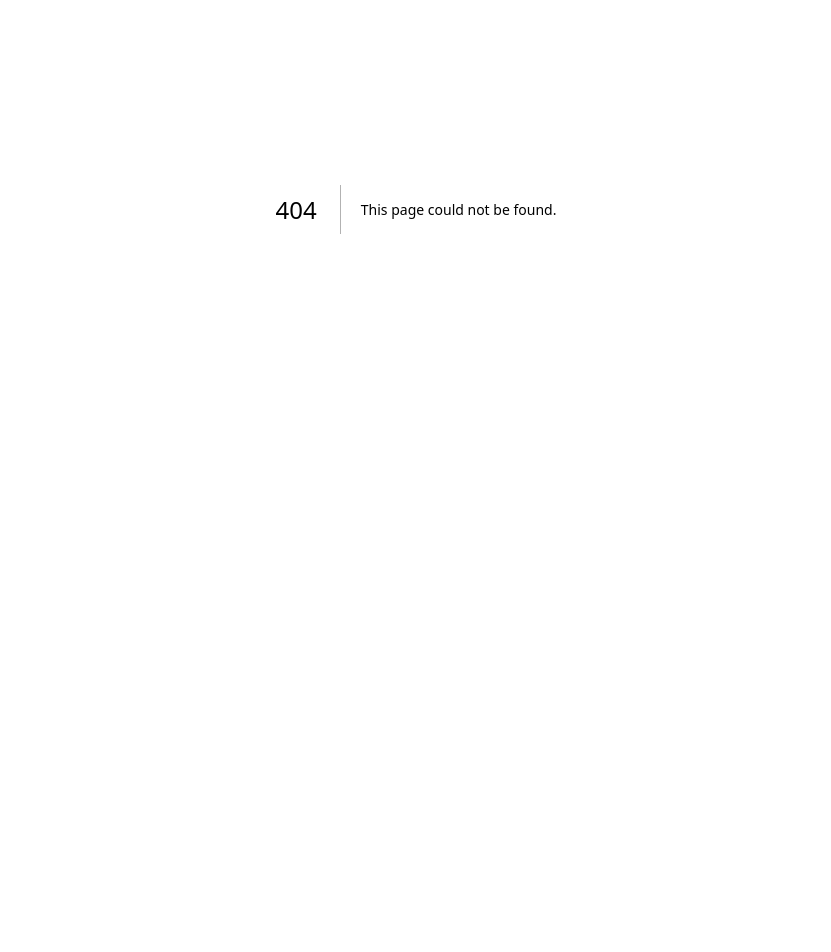
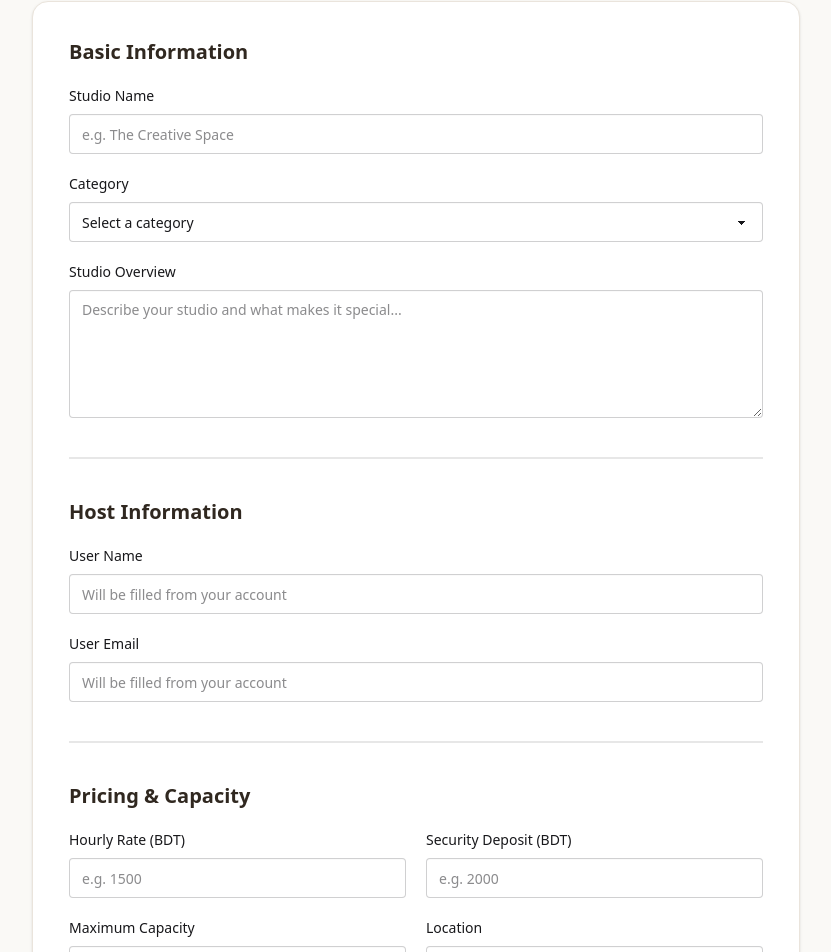
Before and after one commit to sadiaalam200023/A08_PH, a Next.js app: page /add-studio in a window 1280 px wide. Before the commit this address had no page. Shown: the part 256-1208 px from the top of the page, without its empty margins (224-1055 px from the left). Before the commit the page ends 865 px from the top, so only its background shows below. Built offline with nearby package versions, Linux system fonts and the light colour scheme.

Commit message:
add studio page works

```diff
--- /dev/null
+++ b/app/add-studio/page.tsx
@@ -0,0 +1,353 @@
+
+"use client";
+
+import { useState, type FormEvent } from "react";
+
+const categories = [
+  "Photo Studios",
+  "Sound Stages",
+  "Podcast Rooms",
+  "Music Suites",
+  "Art Workshops",
+];
+
+const availableAmenities = [
+  "Wi-Fi",
+  "Air Conditioning",
+  "Lighting Equipment",
+  "Soundproofing",
+  "Parking",
+  "Projector",
+  "Changing Room",
+  "Restroom",
+];
+
+const initialForm = {
+  title: "",
+  category: "",
+  hourlyRate: "",
+  securityDeposit: "",
+  capacity: "",
+  location: "",
+  image: "",
+  overview: "",
+};
+
+export default function AddStudioPage() {
+  const [form, setForm] = useState(initialForm);
+  const [amenities, setAmenities] = useState<string[]>([]);
+  const [loading, setLoading] = useState(false);
+  const [message, setMessage] = useState("");
+
+  // Updates the value of a form field
+  const update = (field: keyof typeof initialForm, value: string) => {
+    setForm((current) => ({
+      ...current,
+      [field]: value,
+    }));
+  };
+
+  // Adds or removes an amenity
+  const handleAmenityChange = (amenity: string) => {
+    setAmenities((current) =>
+      current.includes(amenity)
+        ? current.filter((item) => item !== amenity)
+        : [...current, amenity]
+    );
+  };
+
+  // Handles form submission
+  const handleSubmit = async(event: FormEvent<HTMLFormElement>) => {
+    event.preventDefault();
+
+    const res = await fetch("http://localhost:8000/add-studios", {
+  method: "POST",
+  headers: {
+    "Content-Type": "application/json",
+  },
+  body: JSON.stringify(form),
+});
+
+const result = await res.json();
+console.log(result);
+    setLoading(true);
+    setMessage("");
+
+    const studioData = {
+      ...form,
+      hourlyRate: Number(form.hourlyRate),
+      securityDeposit: Number(form.securityDeposit),
+      capacity: Number(form.capacity),
+      amenities,
+    };
+
+    // Temporary: check the submitted data in the browser console
+    console.log("Studio information:", studioData);
+
+    setTimeout(() => {
+      setLoading(false);
+      setMessage("Studio information submitted successfully!");
+
+      setForm(initialForm);
+      setAmenities([]);
+    }, 500);
+  };
+
+  return (
+    <main className="min-h-screen bg-[#FAF9F6] px-5 py-12">
+      <div className="mx-auto max-w-3xl">
+
+        <div className="mb-10">
+          <p className="mb-2 text-sm font-medium uppercase tracking-[0.2em] text-[#98745B]">
+            Host your space
+          </p>
+
+          <h1 className="text-3xl font-semibold text-[#302820] md:text-4xl">
+            Add a New Studio
+          </h1>
+
+          <p className="mt-3 text-[#77716B]">
+            Share your creative space with creators and professionals.
+          </p>
+        </div>
+
+        <form
+          onSubmit={handleSubmit}
+          className="space-y-8 rounded-2xl border border-[#EAE4DC] bg-white p-6 shadow-sm md:p-9"
+        >
+
+          {/* Basic Information */}
+          <section className="space-y-5">
+            <h2 className="text-xl font-semibold text-[#302820]">
+              Basic Information
+            </h2>
+
+            <div>
+              <label className="mb-2 block text-sm font-medium">
+                Studio Name
+              </label>
+              <input
+                type="text"
+                placeholder="e.g. The Creative Space"
+                className="input input-bordered w-full"
+                value={form.title}
+                onChange={(e) => update("title", e.target.value)}
+                required
+              />
+            </div>
+
+            <div>
+              <label className="mb-2 block text-sm font-medium">
+                Category
+              </label>
+              <select
+                className="select select-bordered w-full"
+                value={form.category}
+                onChange={(e) => update("category", e.target.value)}
+                required
+              >
+                <option value="" disabled>
+                  Select a category
+                </option>
+
+                {categories.map((category) => (
+                  <option key={category} value={category}>
+                    {category}
+                  </option>
+                ))}
+              </select>
+            </div>
+
+            <div>
+              <label className="mb-2 block text-sm font-medium">
+                Studio Overview
+              </label>
+              <textarea
+                placeholder="Describe your studio and what makes it special..."
+                className="textarea textarea-bordered min-h-32 w-full"
+                value={form.overview}
+                onChange={(e) => update("overview", e.target.value)}
+                required
+              />
+            </div>
+          </section>
+
+          <div className="divider" />
+{/* Host Information */}
+<section className="space-y-5">
+  <h2 className="text-xl font-semibold text-[#302820]">
+    Host Information
+  </h2>
+
+  <div>
+    <label className="mb-2 block text-sm font-medium">
+      User Name
+    </label>
+    <input
+      type="text"
+      value=""
+      placeholder="Will be filled from your account"
+      className="input input-bordered w-full"
+      readOnly
+    />
+  </div>
+
+  <div>
+    <label className="mb-2 block text-sm font-medium">
+      User Email
+    </label>
+    <input
+      type="email"
+      value=""
+      placeholder="Will be filled from your account"
+      className="input input-bordered w-full"
+      readOnly
+    />
+  </div>
+</section>
+
+<div className="divider" />
+          {/* Pricing and Capacity */}
+          <section className="space-y-5">
+            <h2 className="text-xl font-semibold text-[#302820]">
+              Pricing & Capacity
+            </h2>
+
+            <div className="grid gap-5 md:grid-cols-2">
+              <div>
+                <label className="mb-2 block text-sm font-medium">
+                  Hourly Rate (BDT)
+                </label>
+                <input
+                  type="number"
+                  min="1"
+                  placeholder="e.g. 1500"
+                  className="input input-bordered w-full"
+                  value={form.hourlyRate}
+                  onChange={(e) => update("hourlyRate", e.target.value)}
+                  required
+                />
+              </div>
+
+              <div>
+                <label className="mb-2 block text-sm font-medium">
+                  Security Deposit (BDT)
+                </label>
+                <input
+                  type="number"
+                  min="0"
+                  placeholder="e.g. 2000"
+                  className="input input-bordered w-full"
+                  value={form.securityDeposit}
+                  onChange={(e) =>
+                    update("securityDeposit", e.target.value)
+                  }
+                  required
+                />
+              </div>
+
+              <div>
+                <label className="mb-2 block text-sm font-medium">
+                  Maximum Capacity
+                </label>
+                <input
+                  type="number"
+                  min="1"
+                  placeholder="Number of people"
+                  className="input input-bordered w-full"
+                  value={form.capacity}
+                  onChange={(e) => update("capacity", e.target.value)}
+                  required
+                />
+              </div>
+
+              <div>
+                <label className="mb-2 block text-sm font-medium">
+                  Location
+                </label>
+                <input
+                  type="text"
+                  placeholder="e.g. Banani, Dhaka"
+                  className="input input-bordered w-full"
+                  value={form.location}
+                  onChange={(e) => update("location", e.target.value)}
+                  required
+                />
+              </div>
+            </div>
+          </section>
+
+          <div className="divider" />
+
+          {/* Image */}
+          <section className="space-y-3">
+            <h2 className="text-xl font-semibold text-[#302820]">
+              Studio Image
+            </h2>
+
+            <label className="block text-sm font-medium">
+              Image URL
+            </label>
+
+            <input
+              type="url"
+              placeholder="https://example.com/studio-image.jpg"
+              className="input input-bordered w-full"
+              value={form.image}
+              onChange={(e) => update("image", e.target.value)}
+              required
+            />
+          </section>
+
+          <div className="divider" />
+
+          {/* Amenities */}
+          <section className="space-y-4">
+            <h2 className="text-xl font-semibold text-[#302820]">
+              Available Amenities
+            </h2>
+
+            <p className="text-sm text-[#77716B]">
+              Select all amenities available in your studio.
+            </p>
+
+            <div className="grid grid-cols-2 gap-4 md:grid-cols-3">
+              {availableAmenities.map((amenity) => (
+                <label
+                  key={amenity}
+                  className="flex cursor-pointer items-center gap-3 text-sm"
+                >
+                  <input
+                    type="checkbox"
+                    className="checkbox checkbox-sm"
+                    checked={amenities.includes(amenity)}
+                    onChange={() => handleAmenityChange(amenity)}
+                  />
+                  {amenity}
+                </label>
+              ))}
+            </div>
+          </section>
+
+          {/* Submit */}
+          <div className="space-y-4 pt-4">
+            {message && (
+              <p className="rounded-lg bg-green-50 p-3 text-sm text-green-700">
+                {message}
+              </p>
+            )}
+
+            <button
+              type="submit"
+              className="btn w-full border-0 bg-[#98745B] text-white hover:bg-[#806047]"
+              disabled={loading}
+            >
+              {loading ? "Submitting..." : "Add Studio"}
+            </button>
+          </div>
+
+        </form>
+      </div>
+    </main>
+  );
+}
--- a/app/components/HomeHero.tsx
+++ b/app/components/HomeHero.tsx
@@ -90,7 +90,7 @@ const HomeHero = () => {
                   </Link>
 
                   <Link
-                    href="/studios"
+                    href="/add-studio"
                     className="btn min-h-11 rounded-md border border-white/70 bg-transparent px-5 text-sm font-semibold text-white shadow-none hover:border-white hover:bg-white hover:text-[#34332E] sm:px-6"
                   >
                     Host Your Space
```
Also changed, not shown: app/lib/auth-client.ts (added), app/lib/auth.ts (added), app/lib/getTokenFromClient.ts (added).
